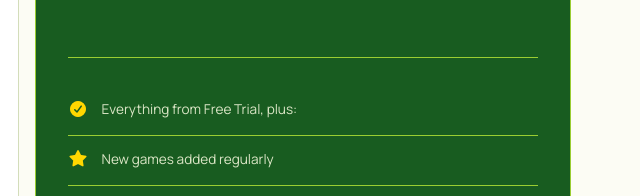
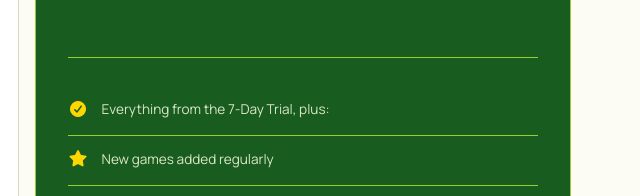
Before and after one commit to adavice/Gameryboost-26, a website: page index-authorized.html in a window 1280 px wide. Shown: the part 3362-3558 px from the top of the page, 613-1253 px from the left. Drawn offline with Linux system fonts and the light colour scheme.

Commit message:
changed text

```diff
--- a/index-authorized.html
+++ b/index-authorized.html
@@ -1285,7 +1285,7 @@
                   <div class="price-features price-features--light">
                     <div class="feature-badge feature-badge--light">
                       <i class="fas fa-check-circle"></i>
-                      <span>Everything from Free Trial, plus:</span>
+                      <span>Everything from the 7-Day Trial, plus:</span>
                     </div>
                     <div class="feature-badge feature-badge--light">
                       <i class="fas fa-star"></i>
```
Also changed, not shown: index.html (+1 -1 lines).
